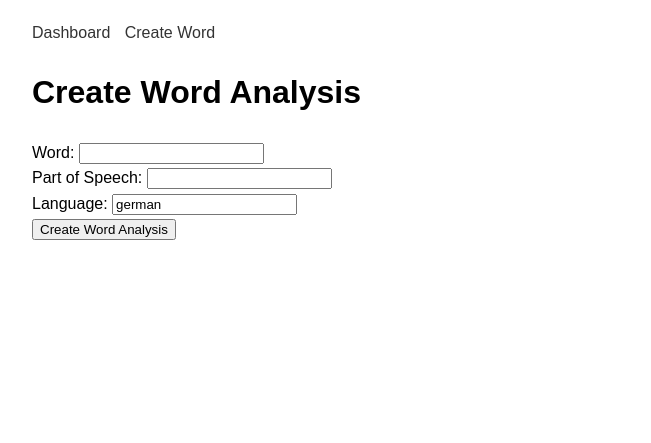
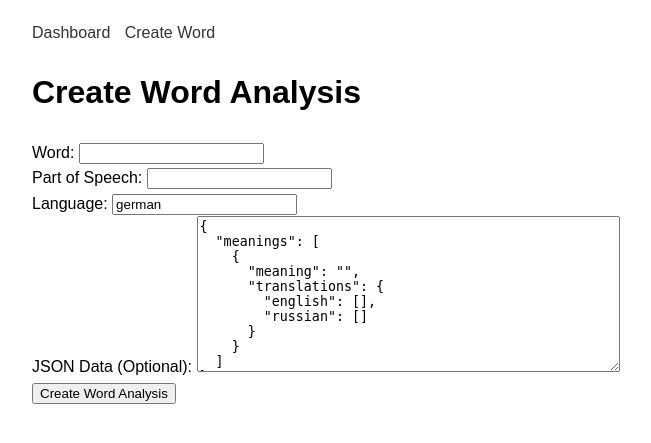
Before and after one commit to vikingkom/word_map, a Flask app: page /admin/create in a window 1280 px wide. Shown: the top 443 px of the page, without its empty margins (208-859 px from the left). Run offline with Flask 3, Linux system fonts and the light colour scheme.

Commit message:
admin can modify json

```diff
--- a/backend/routes/admin_routes.py
+++ b/backend/routes/admin_routes.py
@@ -1,20 +1,14 @@
-from flask import Blueprint, render_template, request, redirect, url_for, flash, current_app
+from flask import Blueprint, render_template, request, redirect, url_for, flash, jsonify
 from backend.models import WordAnalysis
 from backend import db
+import json
 
 admin_bp = Blueprint('admin', __name__, url_prefix='/admin')
 
 @admin_bp.route('/')
 def admin_dashboard():
     """Admin dashboard showing list of word analyses."""
-    print("Admin dashboard route hit!")  # Debug print
-    current_app.logger.info("Admin dashboard route accessed")
-    try:
-        words = WordAnalysis.query.all()
-        print(f"Found {len(words)} words")  # Debug print
-    except Exception as e:
-        print(f"Error querying words: {e}")  # Debug print
-        words = []
+    words = WordAnalysis.query.all()
     return render_template('admin/dashboard.html', words=words)
 
 @admin_bp.route('/create', methods=['GET', 'POST'])
@@ -25,23 +19,27 @@ def create_word():
         part_of_speech = request.form.get('part_of_speech')
         language = request.form.get('language', 'german')
 
-        # Basic validation
-        if not word or not part_of_speech:
-            flash('Word and Part of Speech are required', 'error')
-            return redirect(url_for('admin.create_word'))
-
-        # Create new word analysis
-        new_word = WordAnalysis(
-            word=word,
-            part_of_speech=part_of_speech,
-            language=language
-        )
+        # Get JSON data from form
+        json_data_str = request.form.get('json_data', '{}')
 
         try:
+            # Parse JSON data
+            json_data = json.loads(json_data_str)
+
+            # Create new word analysis
+            new_word = WordAnalysis(
+                word=word,
+                part_of_speech=part_of_speech,
+                language=language,
+                data=json_data
+            )
+
             db.session.add(new_word)
             db.session.commit()
             flash('Word analysis created successfully', 'success')
             return redirect(url_for('admin.admin_dashboard'))
+        except json.JSONDecodeError:
+            flash('Invalid JSON data', 'error')
         except Exception as e:
             db.session.rollback()
             flash(f'Error creating word analysis: {str(e)}', 'error')
@@ -58,10 +56,19 @@ def edit_word(word_id):
         word_analysis.part_of_speech = request.form.get('part_of_speech')
         word_analysis.language = request.form.get('language', 'german')
 
+        # Get JSON data from form
+        json_data_str = request.form.get('json_data', '{}')
+
         try:
+            # Parse JSON data
+            json_data = json.loads(json_data_str)
+            word_analysis.data = json_data
+
             db.session.commit()
             flash('Word analysis updated successfully', 'success')
             return redirect(url_for('admin.admin_dashboard'))
+        except json.JSONDecodeError:
+            flash('Invalid JSON data', 'error')
         except Exception as e:
             db.session.rollback()
             flash(f'Error updating word analysis: {str(e)}', 'error')
--- a/backend/templates/admin/create_word.html
+++ b/backend/templates/admin/create_word.html
@@ -19,7 +19,37 @@
         <input type="text" id="language" name="language" value="german">
     </div>
     <div>
+        <label for="json_data">JSON Data (Optional):</label>
+        <textarea id="json_data" name="json_data" rows="10" cols="50">{
+  "meanings": [
+    {
+      "meaning": "",
+      "translations": {
+        "english": [],
+        "russian": []
+      }
+    }
+  ]
+}</textarea>
+    </div>
+    <div>
         <input type="submit" value="Create Word Analysis">
     </div>
 </form>
+
+<script>
+document.addEventListener('DOMContentLoaded', function() {
+    const jsonDataTextarea = document.getElementById('json_data');
+
+    // Validate JSON on input
+    jsonDataTextarea.addEventListener('input', function() {
+        try {
+            JSON.parse(this.value);
+            this.style.borderColor = 'green';
+        } catch(e) {
+            this.style.borderColor = 'red';
+        }
+    });
+});
+</script>
 {% endblock %}
--- a/backend/templates/admin/dashboard.html
+++ b/backend/templates/admin/dashboard.html
@@ -12,6 +12,7 @@
             <th>Word</th>
             <th>Part of Speech</th>
             <th>Language</th>
+            <th>JSON Data</th>
             <th>Actions</th>
         </tr>
     </thead>
@@ -23,6 +24,9 @@
             <td>{{ word.part_of_speech }}</td>
             <td>{{ word.language }}</td>
             <td>
+                <pre>{{ word.data|tojson(indent=2) }}</pre>
+            </td>
+            <td>
                 <a href="{{ url_for('admin.edit_word', word_id=word.id) }}">Edit</a>
                 <form action="{{ url_for('admin.delete_word', word_id=word.id) }}" method="post" style="display:inline;">
                     <input type="submit" value="Delete" onclick="return confirm('Are you sure?');">
```
Also changed, not shown: backend/models/word.py (+14 -0 lines), backend/templates/admin/edit_word.html (+20 -0 lines), migrations/versions/2042a9b79f0e_add_json_data_column_to_word_analyses.py (added, +32 -0 lines).
